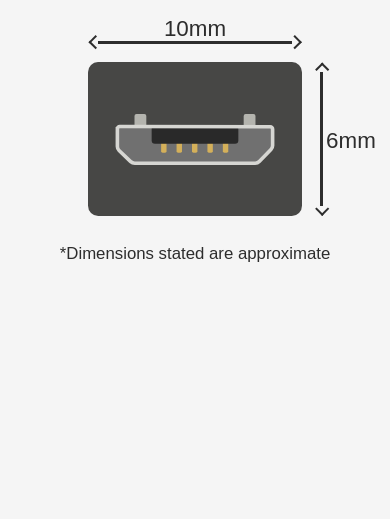
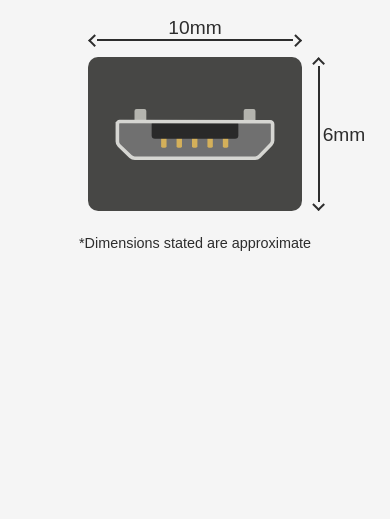
Before and after one commit to walkerrobertben/connector.show, a plain HTML site: page index.html in a window 390 px wide. Shown: the part 325-844 px from the top of the page. Drawn offline with Linux system fonts and the light colour scheme; files whose address does not match are found by name.

Commit message:
Update v1.css

```diff
--- a/v1.css
+++ b/v1.css
@@ -11,7 +11,7 @@
 }
 @media screen and (max-width: 700px) {
     :root {
-        --font-scale: 0.35;
+        --font-scale: 0.3;
     }
 }
 @media screen and (max-width: 350px) {
```
